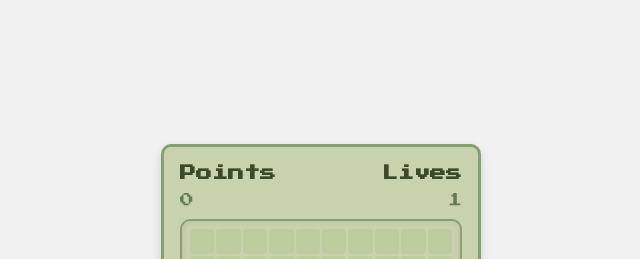
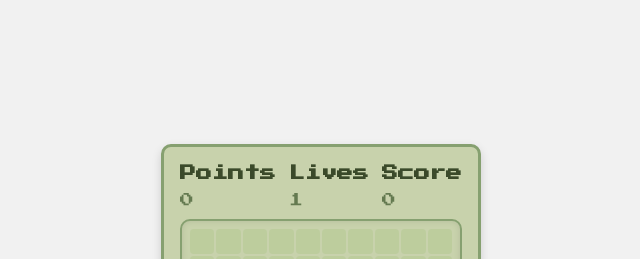
Before and after one commit to JoseRicardoPE/app-snake-game, an Angular app: page / in a window 1280 px wide. Shown: the top 259 px of the page, without its empty margins (319-959 px from the left). Built offline with nearby package versions, Linux system fonts and the light colour scheme.

Commit message:
Adjust high score in local storage

```diff
--- a/src/app/app.component.html
+++ b/src/app/app.component.html
@@ -2,6 +2,7 @@
     <app-score
         [lives]="lives"
         [score]="score"
+        [highScore]="highScore"
     ></app-score>
     <app-board
         #boardRef
--- a/src/app/app.component.ts
+++ b/src/app/app.component.ts
@@ -2,6 +2,7 @@ import { Component, Input } from '@angular/core';
 import { ScoreComponent } from "./components/score/score.component";
 import { BoardComponent } from "./components/board/board.component";
 import { ControlsComponent } from "./components/controls/controls.component";
+import { GameService } from './services/game.service';
 
 @Component({
   selector: 'app-root',
@@ -16,6 +17,15 @@ export class AppComponent {
   isPaused = false;
   lives: number = 1;
   score: number = 0;
+  highScore: number = 0;
+
+  constructor(
+    private gameService: GameService,
+  ) {}
+
+  ngOnInit() {
+    this.highScore = this.gameService.getHighScore();
+  }
 
   togglePauseUI() {
     this.isPaused = !this.isPaused;
@@ -28,6 +38,7 @@ export class AppComponent {
 
   updateScore(newScore: number) {
     this.score = newScore;
+    this.highScore = this.gameService.getHighScore();
   }
 
 }
--- a/src/app/components/board/board.component.ts
+++ b/src/app/components/board/board.component.ts
@@ -1,6 +1,7 @@
 import { CommonModule } from '@angular/common';
 import { Component, EventEmitter, Input, OnInit, Output, SimpleChanges } from '@angular/core';
 import { Direction } from './enum/direction';
+import { GameService } from '../../services/game.service';
 
 @Component({
   selector: 'app-board',
@@ -28,6 +29,10 @@ export class BoardComponent implements OnInit {
   @Input() externalDirection: string | null = null;
   @Output() livesChange = new EventEmitter<number>();
   @Output() scoreChange = new EventEmitter<number>();
+
+  constructor(
+    private gameService: GameService,
+  ) {}
 
   ngOnInit(): void {
     this.initBoard();
@@ -216,6 +221,9 @@ export class BoardComponent implements OnInit {
 
   // Handle game over scenario and life management
   gameOver() {
+
+    this.gameService.setHighScore(this.score);
+
     if (this.lives <= 1) {
       alert("GAME OVER 🐍💥");
       this.resetGame();
--- a/src/app/components/score/score.component.html
+++ b/src/app/components/score/score.component.html
@@ -1,10 +1,14 @@
 <div class="score-panel">
     <div class="score-item">
         <span class="label label--points">Points</span>
-        <span class="value value--points">{{score}}</span>
+        <span class="value value--points">{{ score }}</span>
     </div>
     <div class="score-item">
         <span class="label label--lives">Lives</span>
-        <span class="value value--lives">{{lives}}</span>
+        <span class="value value--lives">{{ lives }}</span>
+    </div>
+    <div class="score-item">
+        <span class="label label--score">Score</span>
+        <span class="value value--score">{{ highScore }}</span>
     </div>
 </div>
--- a/src/app/components/score/score.component.scss
+++ b/src/app/components/score/score.component.scss
@@ -26,7 +26,4 @@
         @include font-size($font-size-sm);
         color: $color-text-light;
     }
-    .value--lives {
-        text-align: right;
-    }
 }
--- a/src/app/components/score/score.component.ts
+++ b/src/app/components/score/score.component.ts
@@ -9,4 +9,5 @@ import { Component, Input } from '@angular/core';
 export class ScoreComponent {
   @Input() lives: number = 3;
   @Input() score: number = 0;
+  @Input() highScore: number = 0;
 }
--- a/src/app/services/game.service.ts
+++ b/src/app/services/game.service.ts
@@ -5,5 +5,19 @@ import { Injectable } from '@angular/core';
 })
 export class GameService {
 
+  private readonly HIGH_SCORE_KEY = 'snake_game_high_score';
+
   constructor() { }
+
+  getHighScore(): number {
+    return Number(localStorage.getItem(this.HIGH_SCORE_KEY)) || 0;
+  }
+
+  setHighScore(currentScore: number): void {
+    const savedHighScore = this.getHighScore();
+    if (currentScore > savedHighScore) {
+      localStorage.setItem(this.HIGH_SCORE_KEY, currentScore.toString());
+    }
+  }
+
 }
```
Also changed, not shown: src/app/components/board/board.component.html (+0 -11 lines).
